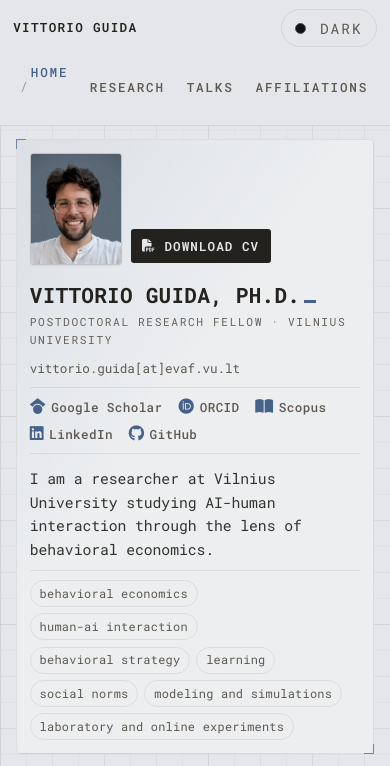
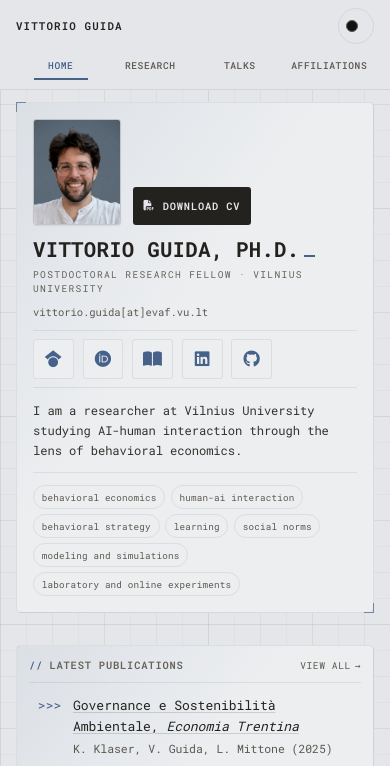
Before and after one commit to vittorioguida/my-website, a plain HTML site: page index.html in a window 390 px wide. Shown: the top 766 px of the page. Drawn offline with Linux system fonts and the light colour scheme.

Commit message:
modified:   Styles/style.css 	modified:   index.html

```diff
--- a/Styles/style.css
+++ b/Styles/style.css
@@ -2611,22 +2611,31 @@ main.home-main {
 }
 
 .home-main .hero-contact-line {
-  gap: 0.35rem 0.9rem;
+  gap: 0.45rem;
   font-size: 0.72rem;
 }
 
 .home-main #social-links .hero-contact-line a {
   display: inline-flex;
   align-items: center;
-  gap: 0.3rem;
+  justify-content: center;
+  width: 2rem;
+  height: 2rem;
   font-size: 0.72rem;
-  border-bottom: 0;
+  border: 1px solid var(--line);
+  border-radius: var(--radius-sm);
   padding: 0;
+  background: var(--surface);
+}
+
+.home-main #social-links .hero-contact-line a:hover {
+  border-color: var(--accent);
+  background: var(--accent-soft);
 }
 
 .home-main .hero-contact-line i {
   color: var(--accent);
-  font-size: 0.9rem;
+  font-size: 0.95rem;
 }
 
 .home-main .hero-email {
@@ -2813,6 +2822,184 @@ main.home-main {
   #home-updates {
     gap: var(--sp-5);
   }
+}
+
+@media (max-width: 600px) {
+  html { font-size: 16px; }
+
+  header {
+    grid-template-columns: minmax(0, 1fr) auto;
+    gap: var(--sp-2);
+    padding: var(--sp-2) var(--sp-4);
+  }
+
+  #site-name {
+    min-width: 0;
+    font-size: 0.68rem;
+  }
+
+  .header-right nav {
+    width: 100%;
+    grid-column: 1 / -1;
+    grid-row: 2;
+  }
+
+  nav ul {
+    display: grid;
+    grid-template-columns: repeat(4, minmax(0, 1fr));
+    gap: 0;
+    width: 100%;
+  }
+
+  nav li { min-width: 0; }
+
+  nav a {
+    display: block;
+    padding: 0.4rem 0.15rem;
+    font-size: 0.6rem;
+    letter-spacing: 0.06em;
+    text-align: center;
+  }
+
+  nav a[aria-current="page"],
+  nav a.is-active { padding-left: 0.15rem; }
+
+  nav a[aria-current="page"]::before,
+  nav a.is-active::before { display: none; }
+
+  nav a[aria-current="page"]::after,
+  nav a.is-active::after {
+    left: 20%;
+    right: 20%;
+    bottom: 1px;
+  }
+
+  .header-right #theme-toggle {
+    width: 2.25rem;
+    height: 2.25rem;
+    padding: 0;
+    justify-content: center;
+    font-size: 0;
+  }
+
+  .header-right #theme-toggle .theme-dot {
+    width: 0.75rem;
+    height: 0.75rem;
+    margin: 0;
+  }
+
+  main,
+  .home-main {
+    width: calc(100% - 2rem);
+  }
+
+  footer {
+    padding-inline: var(--sp-4);
+  }
+
+  .home-main #hero {
+    gap: var(--sp-3);
+    padding: var(--sp-4);
+  }
+
+  .home-main #image-container {
+    display: grid;
+    grid-template-columns: auto 1fr;
+    justify-content: start;
+    align-items: end;
+    gap: var(--sp-3);
+  }
+
+  .home-main #image-container img {
+    width: 88px;
+    height: 106px;
+  }
+
+  .home-main #image-container .cv-download-btn {
+    width: fit-content;
+    min-height: 2.35rem;
+    justify-self: start;
+    align-self: end;
+    margin: 0;
+    font-size: 0.65rem;
+  }
+
+  .home-main #hero h1 {
+    margin-bottom: 0.35rem;
+    font-size: clamp(1.1rem, 5.7vw, 1.3rem);
+  }
+
+  .home-main .hero-role {
+    margin-bottom: var(--sp-2);
+    font-size: 0.6rem;
+    line-height: 1.5;
+  }
+
+  .home-main .hero-email {
+    font-size: 0.66rem;
+  }
+
+  .home-main #social-links {
+    margin-bottom: var(--sp-3);
+    padding: var(--sp-2) 0;
+  }
+
+  .home-main #social-links .hero-contact-line {
+    gap: 0.55rem;
+  }
+
+  .home-main #social-links .hero-contact-line a {
+    width: 2.55rem;
+    height: 2.55rem;
+  }
+
+  .home-main .hero-contact-line i { font-size: 1.05rem; }
+
+  .home-main .hero-bio {
+    font-size: 0.76rem;
+    line-height: 1.65;
+  }
+
+  .home-main .hero-interest-tags {
+    gap: 0.35rem;
+    margin-top: var(--sp-3);
+    padding-top: var(--sp-3);
+  }
+
+  .home-main .hero-interest-tag {
+    max-width: 100%;
+    padding: 0.2rem 0.48rem;
+    font-size: 0.58rem;
+    white-space: normal;
+  }
+
+  #home-updates #latest-publications,
+  #home-updates #home-talks {
+    padding: var(--sp-3);
+  }
+
+  #home-updates .section-header {
+    flex-direction: row;
+    align-items: baseline;
+    gap: var(--sp-2);
+  }
+
+  #home-updates .section-header h3 {
+    min-width: 0;
+    font-size: 0.65rem;
+    letter-spacing: 0.08em;
+  }
+
+  #home-updates .view-all-link {
+    font-size: 0.6rem;
+    letter-spacing: 0.06em;
+  }
+
+  #latest-publications-dashboard {
+    font-size: 0.76rem;
+  }
+
+  #home-talks .home-talks-carousel { min-height: 210px; }
 }
 
 /* Page introductions and research categories share the home hero's panel. */
--- a/index.html
+++ b/index.html
@@ -63,11 +63,11 @@
             <p class="hero-email">vittorio.guida[at]evaf.vu.lt</p>
             <div id="social-links" aria-label="Research and social profiles">
                 <div class="hero-contact-line">
-                    <a href="https://scholar.google.com/citations?user=uFBIGFYAAAAJ&hl=en&oi=ao" target="_blank" rel="noopener noreferrer"><i class="fa-brands fa-google-scholar" aria-hidden="true"></i> Google Scholar</a>
-                    <a href="https://orcid.org/0000-0002-9717-1441" target="_blank" rel="noopener noreferrer"><i class="fa-brands fa-orcid" aria-hidden="true"></i> ORCID</a>
-                    <a href="https://www.scopus.com/authid/detail.uri?authorId=57211408210" target="_blank" rel="noopener noreferrer"><i class="fa-solid fa-book-open" aria-hidden="true"></i> Scopus</a>
-                    <a href="https://www.linkedin.com/in/vittorio-guida-058437128/" target="_blank" rel="noopener noreferrer"><i class="fa-brands fa-linkedin" aria-hidden="true"></i> LinkedIn</a>
-                    <a href="https://github.com/vittorioguida" target="_blank" rel="noopener noreferrer"><i class="fa-brands fa-github" aria-hidden="true"></i> GitHub</a>
+                    <a href="https://scholar.google.com/citations?user=uFBIGFYAAAAJ&hl=en&oi=ao" target="_blank" rel="noopener noreferrer" aria-label="Google Scholar" title="Google Scholar"><i class="fa-brands fa-google-scholar" aria-hidden="true"></i></a>
+                    <a href="https://orcid.org/0000-0002-9717-1441" target="_blank" rel="noopener noreferrer" aria-label="ORCID" title="ORCID"><i class="fa-brands fa-orcid" aria-hidden="true"></i></a>
+                    <a href="https://www.scopus.com/authid/detail.uri?authorId=57211408210" target="_blank" rel="noopener noreferrer" aria-label="Scopus" title="Scopus"><i class="fa-solid fa-book-open" aria-hidden="true"></i></a>
+                    <a href="https://www.linkedin.com/in/vittorio-guida-058437128/" target="_blank" rel="noopener noreferrer" aria-label="LinkedIn" title="LinkedIn"><i class="fa-brands fa-linkedin" aria-hidden="true"></i></a>
+                    <a href="https://github.com/vittorioguida" target="_blank" rel="noopener noreferrer" aria-label="GitHub" title="GitHub"><i class="fa-brands fa-github" aria-hidden="true"></i></a>
                 </div>
             </div>
             <p class="hero-bio">I am a researcher at Vilnius University studying AI-human interaction through the lens of behavioral economics.</p>
```
